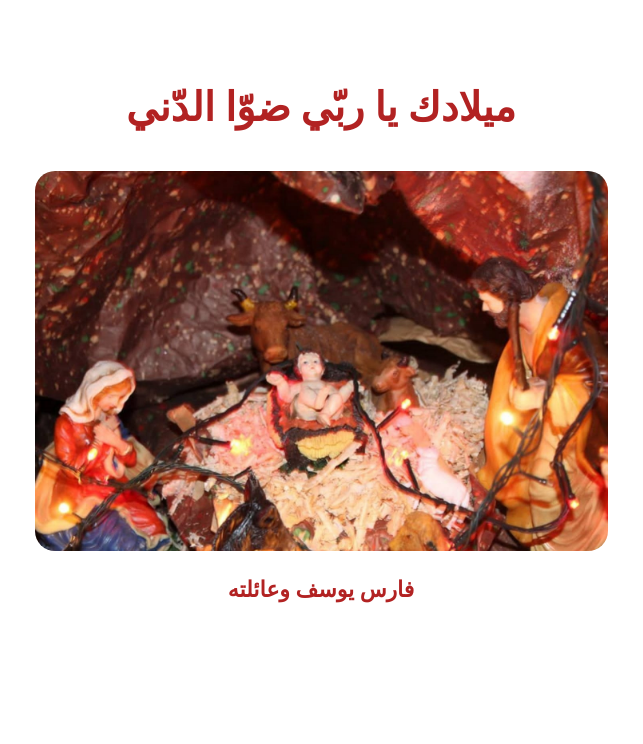
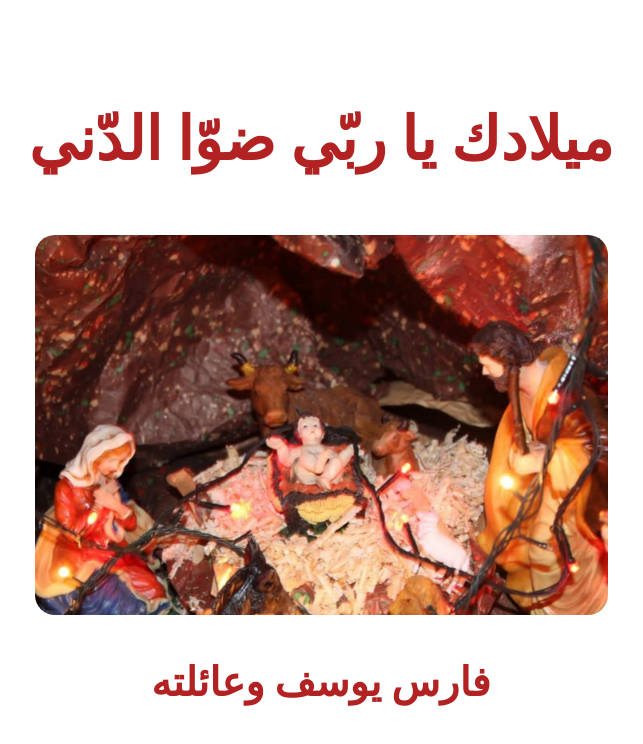
Before and after one commit to ritaysf/ritaysf.github.io, a plain HTML site: page index.html in a window 1280 px wide. Shown: the whole page, without its empty margins (319-962 px from the left). Drawn offline with Linux system fonts and the light colour scheme.

Commit message:
Update index.html

```diff
--- a/index.html
+++ b/index.html
@@ -15,8 +15,8 @@
     <body style="color: firebrick;">
         <center>
         <br> <br>
-        <p style="font-size: 40px;" style="text-align: center;"> <strong> ميلادك يا ربّي ضوّا الدّني</strong></p>
+        <p style="font-size: 60px;" style="text-align: center;"> <strong> ميلادك يا ربّي ضوّا الدّني</strong></p>
         <img src="JesusChrist.jpeg">
-        <p style="font-size: 22px;"><strong> فارس يوسف وعائلته</strong></p></center>
+        <p style="font-size: 40px;"><strong> فارس يوسف وعائلته</strong></p></center>
     </body>
 </html>
```
